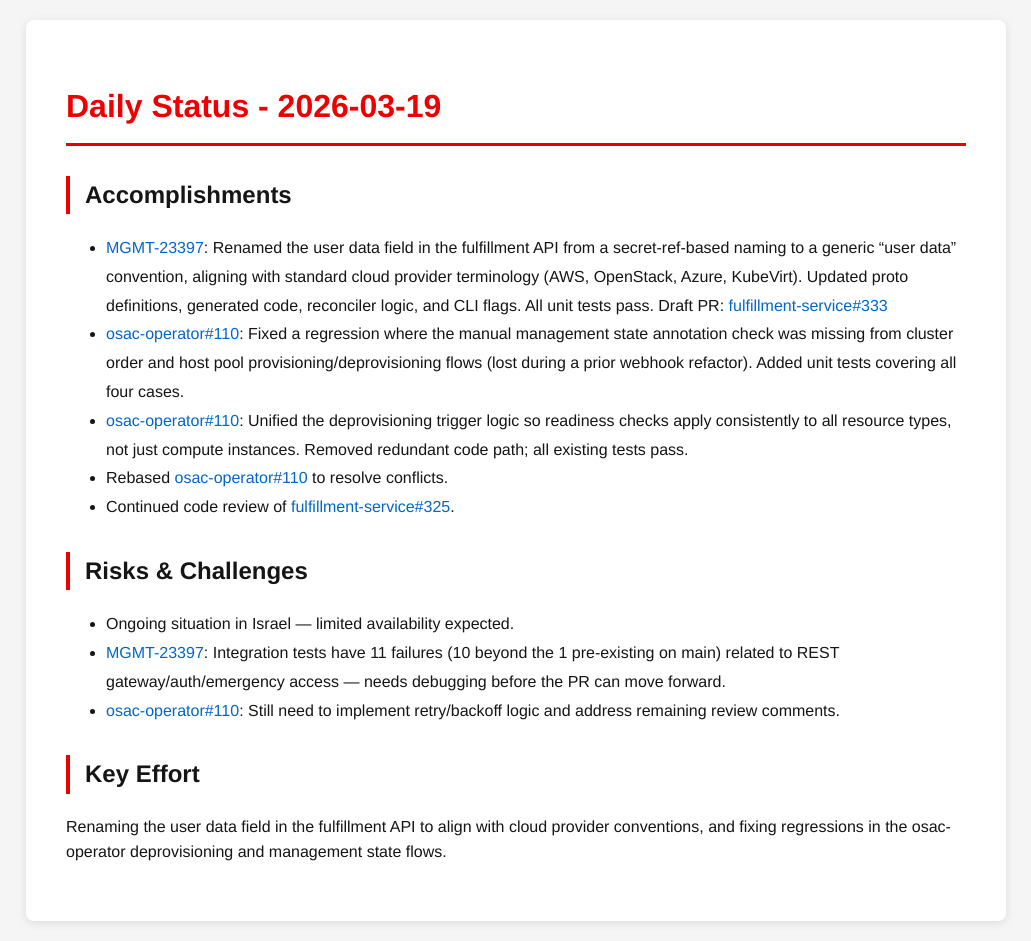
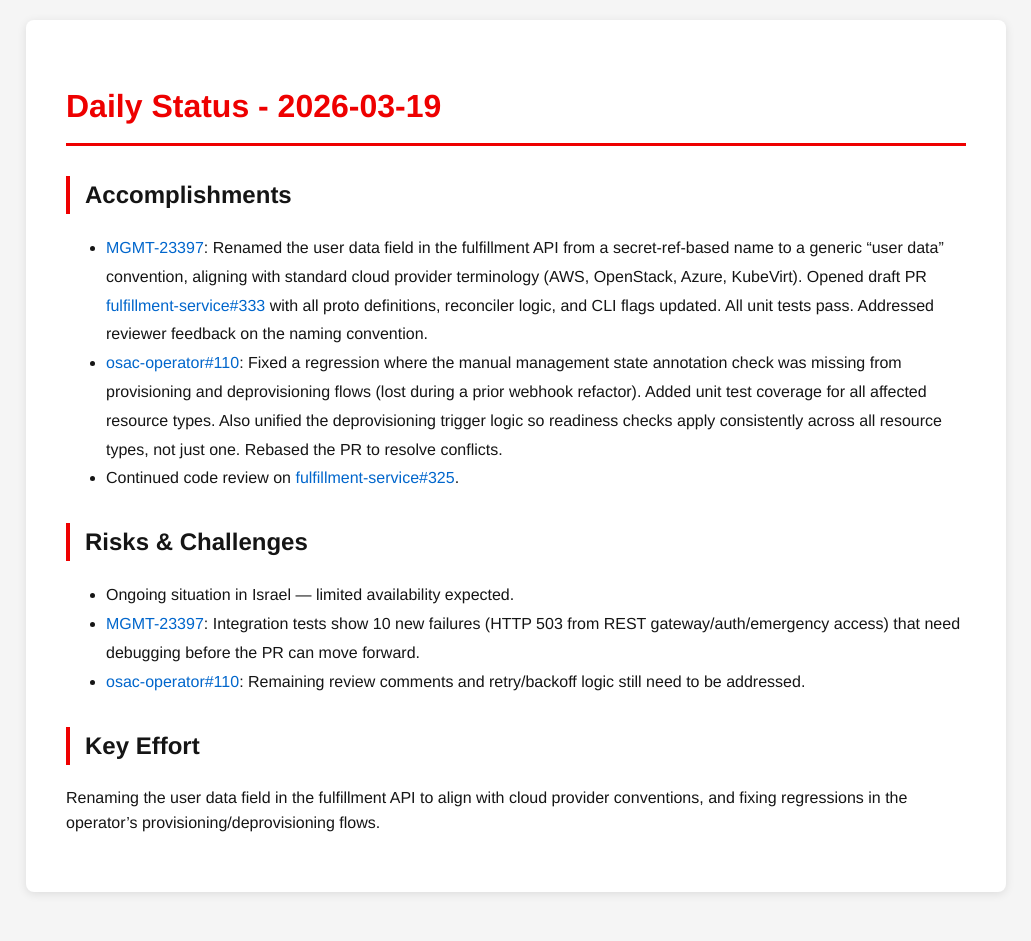
Before and after one commit to tzvatot/daily-status, a Jekyll site: the page built from 2026-03-19.md, in a window 1280 px wide. Shown: the whole page, without its empty margins (124-1155 px from the left). Built offline with Jekyll 4.4.1, drawn with Linux system fonts in a browser that asks for light colours; after the commit the page ends 912 px from its top, so only the background shows below that.

Commit message:
Daily status update - 2026-03-19

```diff
--- a/2026-03-19.md
+++ b/2026-03-19.md
@@ -7,16 +7,14 @@
 # Daily Status - 2026-03-19
 
 ## Accomplishments
-- [MGMT-23397](https://issues.redhat.com/browse/MGMT-23397): Renamed the user data field in the fulfillment API from a secret-ref-based naming to a generic "user data" convention, aligning with standard cloud provider terminology (AWS, OpenStack, Azure, KubeVirt). Updated proto definitions, generated code, reconciler logic, and CLI flags. All unit tests pass. Draft PR: [fulfillment-service#333](https://github.com/osac-project/fulfillment-service/pull/333)
-- [osac-operator#110](https://github.com/osac-project/osac-operator/pull/110): Fixed a regression where the manual management state annotation check was missing from cluster order and host pool provisioning/deprovisioning flows (lost during a prior webhook refactor). Added unit tests covering all four cases.
-- [osac-operator#110](https://github.com/osac-project/osac-operator/pull/110): Unified the deprovisioning trigger logic so readiness checks apply consistently to all resource types, not just compute instances. Removed redundant code path; all existing tests pass.
-- Rebased [osac-operator#110](https://github.com/osac-project/osac-operator/pull/110) to resolve conflicts.
-- Continued code review of [fulfillment-service#325](https://github.com/osac-project/fulfillment-service/pull/325).
+- [MGMT-23397](https://issues.redhat.com/browse/MGMT-23397): Renamed the user data field in the fulfillment API from a secret-ref-based name to a generic "user data" convention, aligning with standard cloud provider terminology (AWS, OpenStack, Azure, KubeVirt). Opened draft PR [fulfillment-service#333](https://github.com/osac-project/fulfillment-service/pull/333) with all proto definitions, reconciler logic, and CLI flags updated. All unit tests pass. Addressed reviewer feedback on the naming convention.
+- [osac-operator#110](https://github.com/osac-project/osac-operator/pull/110): Fixed a regression where the manual management state annotation check was missing from provisioning and deprovisioning flows (lost during a prior webhook refactor). Added unit test coverage for all affected resource types. Also unified the deprovisioning trigger logic so readiness checks apply consistently across all resource types, not just one. Rebased the PR to resolve conflicts.
+- Continued code review on [fulfillment-service#325](https://github.com/osac-project/fulfillment-service/pull/325).
 
 ## Risks & Challenges
 - Ongoing situation in Israel — limited availability expected.
-- [MGMT-23397](https://issues.redhat.com/browse/MGMT-23397): Integration tests have 11 failures (10 beyond the 1 pre-existing on main) related to REST gateway/auth/emergency access — needs debugging before the PR can move forward.
-- [osac-operator#110](https://github.com/osac-project/osac-operator/pull/110): Still need to implement retry/backoff logic and address remaining review comments.
+- [MGMT-23397](https://issues.redhat.com/browse/MGMT-23397): Integration tests show 10 new failures (HTTP 503 from REST gateway/auth/emergency access) that need debugging before the PR can move forward.
+- [osac-operator#110](https://github.com/osac-project/osac-operator/pull/110): Remaining review comments and retry/backoff logic still need to be addressed.
 
 ## Key Effort
-Renaming the user data field in the fulfillment API to align with cloud provider conventions, and fixing regressions in the osac-operator deprovisioning and management state flows.
+Renaming the user data field in the fulfillment API to align with cloud provider conventions, and fixing regressions in the operator's provisioning/deprovisioning flows.
```
